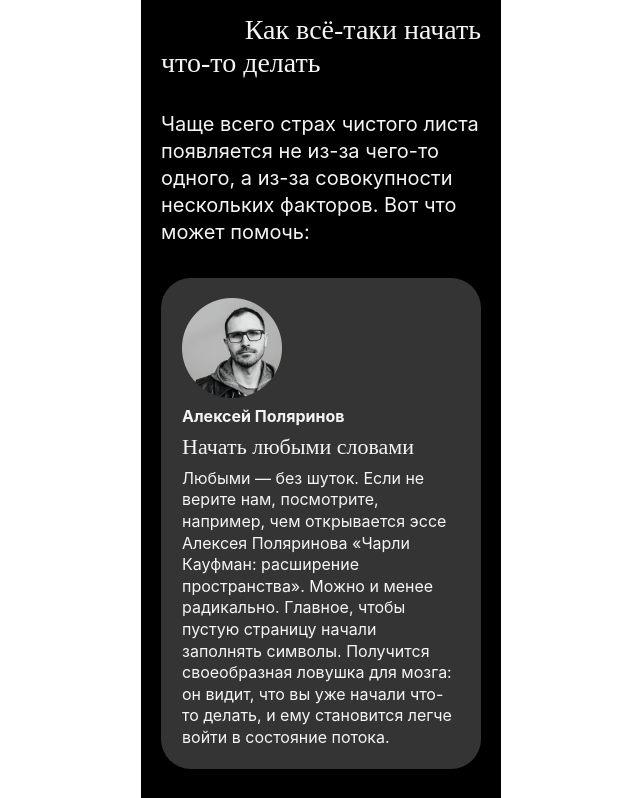
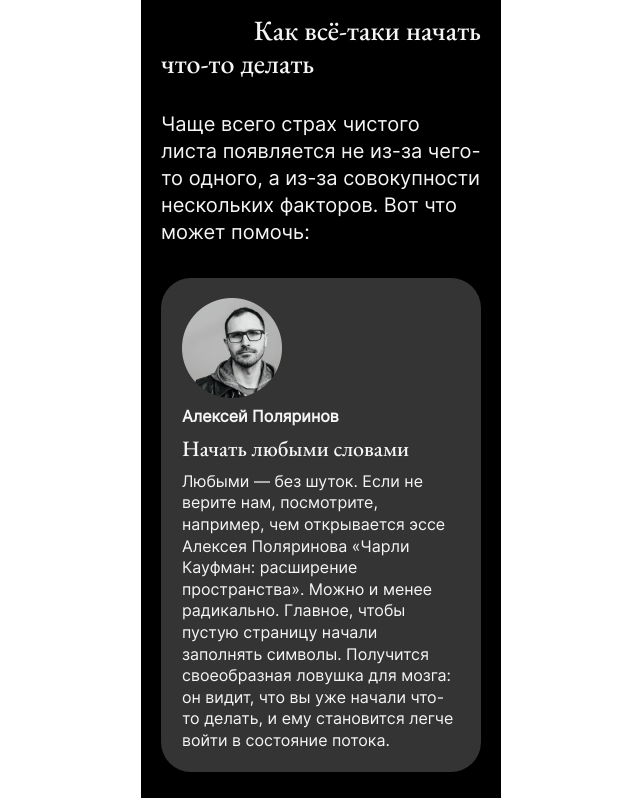
Before and after one commit to NeumannDiana/s-chistogo-lista, a plain HTML site: page s-chistogo-lista/index.html in a window 1280 px wide. Shown: the part 2275-3073 px from the top of the page, without its empty margins (319-959 px from the left). Drawn offline with Linux system fonts and the light colour scheme; a web font is replaced by a local one.

Commit message:
Проект "С чистого листа"

```diff
--- /dev/null
+++ b/s-chistogo-lista/fonts/fonts.css
@@ -0,0 +1,14 @@
+@font-face {
+    font-family: Inter;
+    src: url(./interregular.woff2) format(woff2),
+    url(./interregular.woff) format(woff),
+    url(./interbold.woff2) format(woff2),
+    url(./interbold.woff) format(woff)
+}
+@font-face {
+    font-family: EB Garamond;
+    src: url(./ebgaramondmedium.woff2) format(woff2),
+    url(./ebgaramondmedium.woff) format(woff),
+    url(./ebgaramondregular.woff2) format(woff2),
+    url(./ebgaramondregular.woff) format(woff),
+}
--- a/s-chistogo-lista/styles/style.css
+++ b/s-chistogo-lista/styles/style.css
@@ -187,6 +187,7 @@ padding: 20px 21px;
 }
 .card__author-photo {
   max-width: 100px;
+  border-radius: 30px;
 }
 .card__author-name {
   color: #f5f5f5;
```
